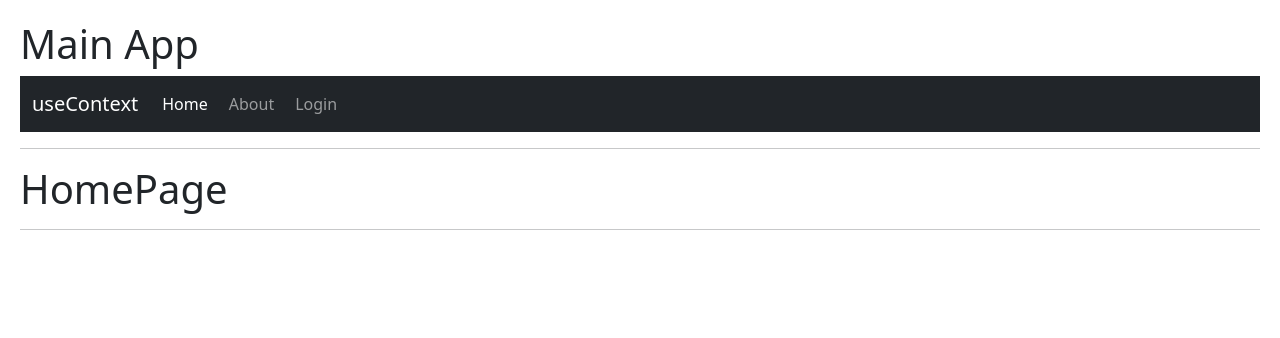
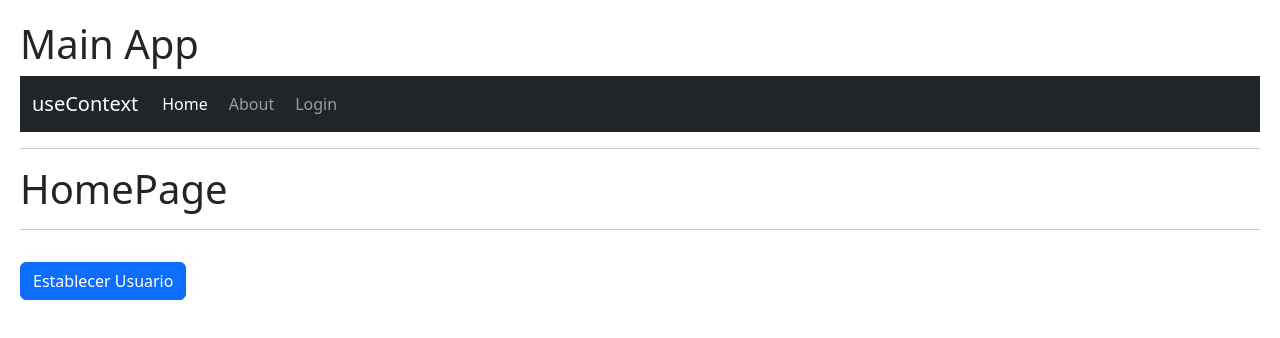
Before and after one commit to andresfaj/react-course-fernandoh, a React (Vite) app in the folder 05-hook-app/: page / in a window 1280 px wide. Shown: the top 338 px of the page. Built offline with nearby package versions, Linux system fonts and the light colour scheme.

Commit message:
example with createContext and the useContext hook

```diff
--- a/05-hook-app/src/09-useContext/HomePage.jsx
+++ b/05-hook-app/src/09-useContext/HomePage.jsx
@@ -1,10 +1,23 @@
-import React from "react";
+import { useContext } from "react";
+import { UserContext } from "./context/UserContext";
 
 export const HomePage = () => {
+  const { user, setUser } = useContext(UserContext);
   return (
     <>
-      <h1>HomePage</h1>
+      <h1>
+        HomePage <small>{user?.name}</small>
+      </h1>
       <hr />
+
+      <pre>{JSON.stringify(user, null, 3)}</pre>
+
+      <button
+        className="btn btn-primary"
+        onClick={() => setUser({ name: "Daniela Diaz" })}
+      >
+        Establecer Usuario
+      </button>
     </>
   );
 };
--- a/05-hook-app/src/09-useContext/LoginPage.jsx
+++ b/05-hook-app/src/09-useContext/LoginPage.jsx
@@ -1,10 +1,15 @@
-import React from "react";
+import { useContext } from "react";
+import { UserContext } from "./context/UserContext";
 
 export const LoginPage = () => {
+  const { user } = useContext(UserContext);
+
   return (
     <>
       <h1>LoginPage</h1>
       <hr />
+
+      <pre>{JSON.stringify(user, null, 3)}</pre>
     </>
   );
 };
--- /dev/null
+++ b/05-hook-app/src/09-useContext/context/UserContext.jsx
@@ -0,0 +1,3 @@
+import { createContext } from "react";
+
+export const UserContext = createContext();
--- /dev/null
+++ b/05-hook-app/src/09-useContext/context/UserProvider.jsx
@@ -0,0 +1,18 @@
+import { useState } from "react";
+import { UserContext } from "./UserContext";
+
+// const user = {
+//   id: 123,
+//   name: "Andres Achury",
+//   email: "fernando@google.com",
+// };
+
+export const UserProvider = ({ children }) => {
+  const [user, setUser] = useState();
+
+  return (
+    <UserContext.Provider value={{ user, setUser }}>
+      {children}
+    </UserContext.Provider>
+  );
+};
```
Also changed, not shown: 05-hook-app/src/09-useContext/MainApp.jsx (+4 -3 lines).
